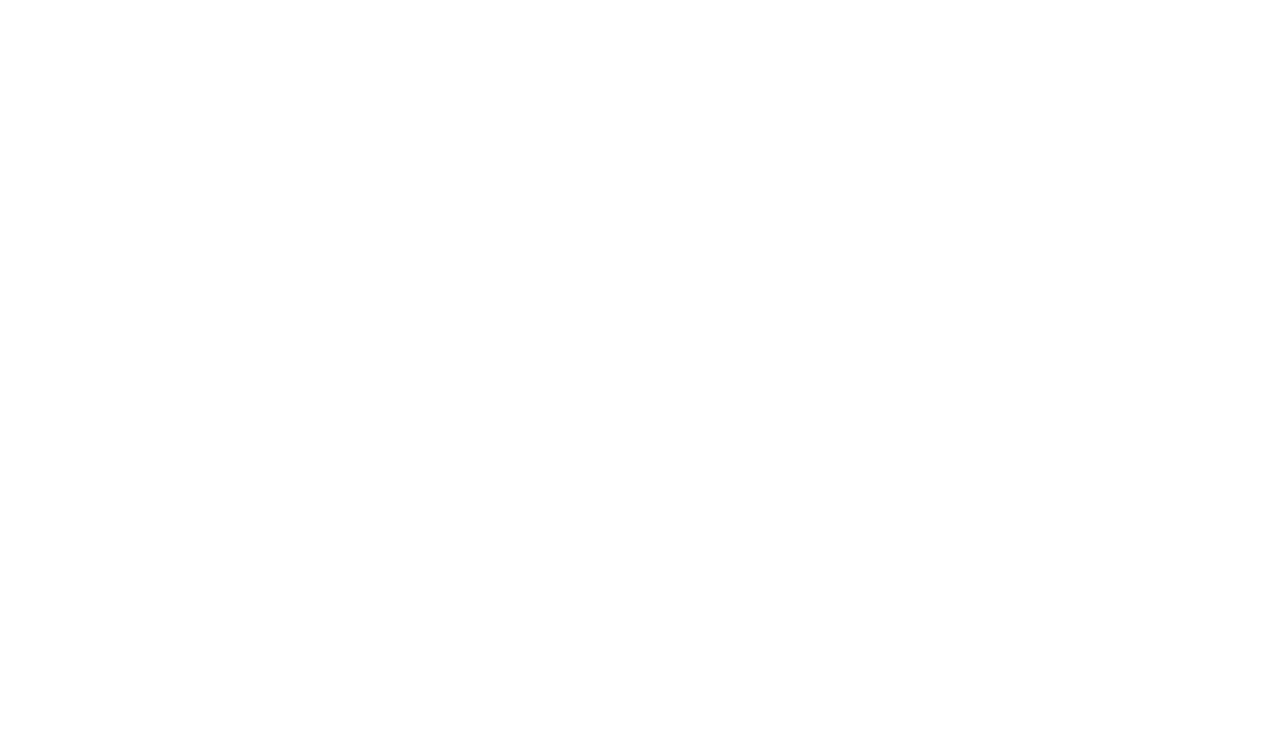
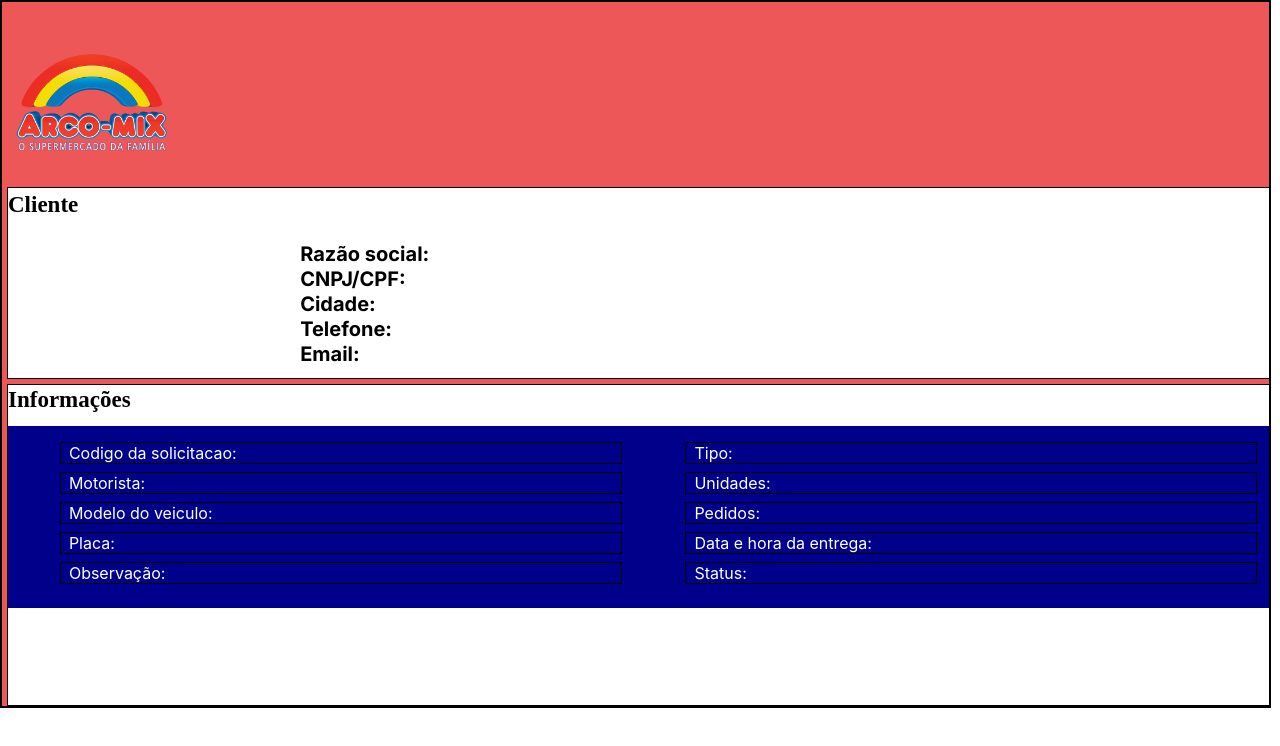
Before and after one commit to Josuavx/controle-entregas-arcomix, a React (Create React App) app: page /visualizar in a window 1280 px wide. Before the commit this address had no page. Shown: the top 746 px of the page. Built offline with nearby package versions, Linux system fonts and the light colour scheme; the HTML template or start-up script is replaced by a standard one.

Commit message:
quase finalizado

```diff
--- a/src/App.js
+++ b/src/App.js
@@ -6,11 +6,11 @@
 import Combinacaofornecedor from './pages/CadFornecedor/combinacaoCadFornecedor';
 import Combinacaofuncionario from './pages/CadFuncionario/combinacaoCadFuncionario';
 import Arcomix from './pages/Arcomix/Arcomix';
+import Visualizar from './Components/visualizarImpressao/visualizar';
 //import Problemas from './pages/Problemas/Problemas';
 
 function App() {
   return (
-
       <Router>
         <Routes>
           <Route path="/" element={<Index/>}/>
@@ -19,6 +19,7 @@
           <Route path="/cFuncionario" element={<Combinacaofuncionario/>}/>
           <Route path="/Arcomix" element={<Arcomix/>}/>
           <Route path="/Impressoes" element={<Impressoes/>}/>
+          <Route path="/visualizar" element={<Visualizar/>}/>
         </Routes>
       </Router>
   );
--- /dev/null
+++ b/src/Components/visualizarImpressao/visualizar.js
@@ -0,0 +1,56 @@
+import React from 'react';
+import './visualizarImpressao.css';
+import logoInteiro from '../../Components/imgs/arco-mix-logo-inteiro.png'
+
+export default function visualizar() {
+    /*const impressoes = [
+        {
+            codSolicitacao:"1668942",
+            motorista: "José Fábio da Silva",
+            modeloVeiculo: "Scania",
+            placa: "PKE0947",
+            observacao: "N/A",
+            tipo: "Frios",
+            unidades: "86",
+            pedidos: "0548961+",
+            dataHora: "27/05/2023 11:24",
+            status: "Entregue"
+        }]
+        */
+    return(
+        <div id="body">
+            <div>
+                <img id="logo-inteiro" src={logoInteiro} alt="logo inteiro"/>
+            </div>
+            <div id='topo'>
+                <h1 id='controle'>Cliente</h1>
+                <ul id='liTopo'>
+                    <li >Razão social:</li>
+                    <li >CNPJ/CPF:</li>
+                    <li >Cidade:</li>
+                    <li >Telefone:</li>
+                    <li >Email:</li>
+                </ul>
+            </div>
+            <div id='informacoes'>
+                <h1 id='info'>Informações</h1>
+                <div id='listas'>
+                    <ul class='lista1'>
+                        <li>Codigo da solicitacao:</li>
+                        <li>Motorista:</li>
+                        <li>Modelo do veiculo:</li>
+                        <li>Placa:</li>
+                        <li>Observação:</li>
+                    </ul>
+                    <ul class='lista2'>
+                        <li>Tipo:</li>
+                        <li>Unidades:</li>
+                        <li>Pedidos:</li>
+                        <li>Data e hora da entrega:</li>
+                        <li>Status:</li>
+                    </ul>
+                </div>
+            </div>
+        </div>
+    )
+}
--- /dev/null
+++ b/src/Components/visualizarImpressao/visualizarImpressao.css
@@ -0,0 +1,99 @@
+#body {
+  width: 99%;
+  height: 100%;
+  background: rgb(238, 87, 87);
+  border: solid black 2px
+}
+
+#topo {
+  display: flex;
+  flex-direction: column;
+  justify-content: start;
+  margin-top: -5px;
+  margin-left: 5px;
+  width: 99.5%;
+  height: 190px;
+  background: #ffffff;
+  border: 1px solid #000000;
+}
+
+#logo-inteiro {
+  width: 180px;
+  height: 1000%;
+  margin-top: 4%;
+  margin-right: 78%;
+}
+
+#topo ul {
+  height: 20px;
+  width: 60%;
+  margin-top: 15px;
+  margin-left: 20%;
+  font-family: "Inter";
+  font-style: normal;
+  font-weight: 700;
+  font-size: 20px;
+  line-height: 17px;
+  row-gap: 20px;
+  color: #000000;
+}
+
+ul li {
+  list-style-type: none;
+  margin-bottom: 8px;
+  text-align: left;
+}
+
+#controle {
+  width: 100%;
+  height: 20px;
+  margin-top: 8px;
+  font-family: "Bold";
+  font-style: normal;
+  font-weight: 700;
+  font-size: 23px;
+  line-height: 17px;
+  color: #000000;
+}
+
+#informacoes {
+  margin-top: 5px;
+  margin-left: 5px;
+  width: 99.5%;
+  height: 320px;
+  background: #ffffff;
+  border: 1px solid #000000;
+}
+
+#info {
+  margin-top: 6px;
+  width: 100%;
+  height: 20px;
+  font-family: "bold";
+  font-style: normal;
+  font-weight: 700px;
+  font-size: 23px;
+  line-height: 17px;
+  color: #000000;
+}
+
+#listas {
+  background: darkblue;
+  color: white;
+  display: flex;
+  justify-content:space-around;
+}
+
+#listas ul li{
+  border: solid black 1px;
+  padding-right: 30vw;
+  padding-left: 8px;
+}
+
+.lista1 {
+
+}
+
+.lista2 {
+
+}
--- a/src/pages/Impressoes/Impressoes.js
+++ b/src/pages/Impressoes/Impressoes.js
@@ -3,6 +3,7 @@
 import Header from '../../Components/header/Header';
 import Impressao from '../../Components/Impressao/Impressao';
 import Footer from '../../Components/footer/Footer';
+import { Link } from 'react-router-dom';
 
 export default function Impressoes() {
     const [verifySelectAll, setVerifySelectAll] = useState(false);
@@ -617,28 +618,23 @@
         });
 
         setImpressoes(updatedImpressoes);
-        //setVerifySelectAll(verifySelect);
         verifySelect();
       };
 
       function handleCheckboxChange(index){
         const updatedImpressoes = impressoes.map((impressao, i) => {
-            console.log("laço: "+ i);
             if (i === index) {
-                console.log("Muda uma só");
                 return {
                     ...impressao,
                     isChecked: !impressao.isChecked
                 };
             } else {
-                console.log("Deixou igual");
                 return impressao;
             }
         });
 
         setImpressoes(updatedImpressoes);
         verifySelect();
-        //setVerifySelectAll(verifySelect);
 
       };
 
@@ -646,49 +642,29 @@
         var resultado = false;
         try{
             impressoes.forEach((impressao, i) => {
-                console.log(impressao.isChecked);
                 if(impressao.isChecked){
                     resultado = false;
-                    console.log("Uma deu false");
                     throw "2";
-
-                    //setVerifySelectAll(true);
                 }else{
-                    console.log("Setou true");
                     resultado = true;
-
                 }
-                /*else {
-                    console.log("Setou false");
-                    setVerifySelectAll(false);
-                }*/
             });
         }catch(e){
-            console.log("Acabou!");
         }
-
         setVerifySelectAll(resultado);
-
-        /*
-        const verify = impressoes.every((impressao) => impressao.isChecked);
-        console.log(verify);
-        if (verify) {
-            setVerifySelectAll(false);
-        }
-        else{
-            setVerifySelectAll(true);
-        }*/
       }
 
     return(
         <div>
             <Header/>
             <div class="imp">
-
                 <nav className="navegacao">
-                    <button>Impressão</button>
-                    <button>Visualizar</button>
-                    <button>Filtro</button>
+                    <Link to="/visualizar">
+                        <button>Impressão</button>
+                    </Link>
+                    <Link to="/visualizar">
+                        <button>Visualizar</button>
+                    </Link>
                 </nav>
                 <div class="impressoes">
                     <table>
--- a/src/pages/Impressoes/impressoes.css
+++ b/src/pages/Impressoes/impressoes.css
@@ -8,16 +8,30 @@
 }
 
 .navegacao button {
-    margin-left: 8px;
+
     background: #012C71;
     border: none;
     border-left: solid 1px white;
     color: white;
     font-weight: bold;
+    height: 100%;
+    cursor: pointer;
 }
 
 .navegacao button:last-child {
     border-right: solid 1px white;
+}
+
+.navegacao a:first-child {
+    margin-left: 8px;
+}
+
+.navegacao a {
+    margin-left: -1px;
+    background: darkred;
+    height: 100%;
+    cursor: pointer;
+    width: px;
 }
 
 .imp {
```
